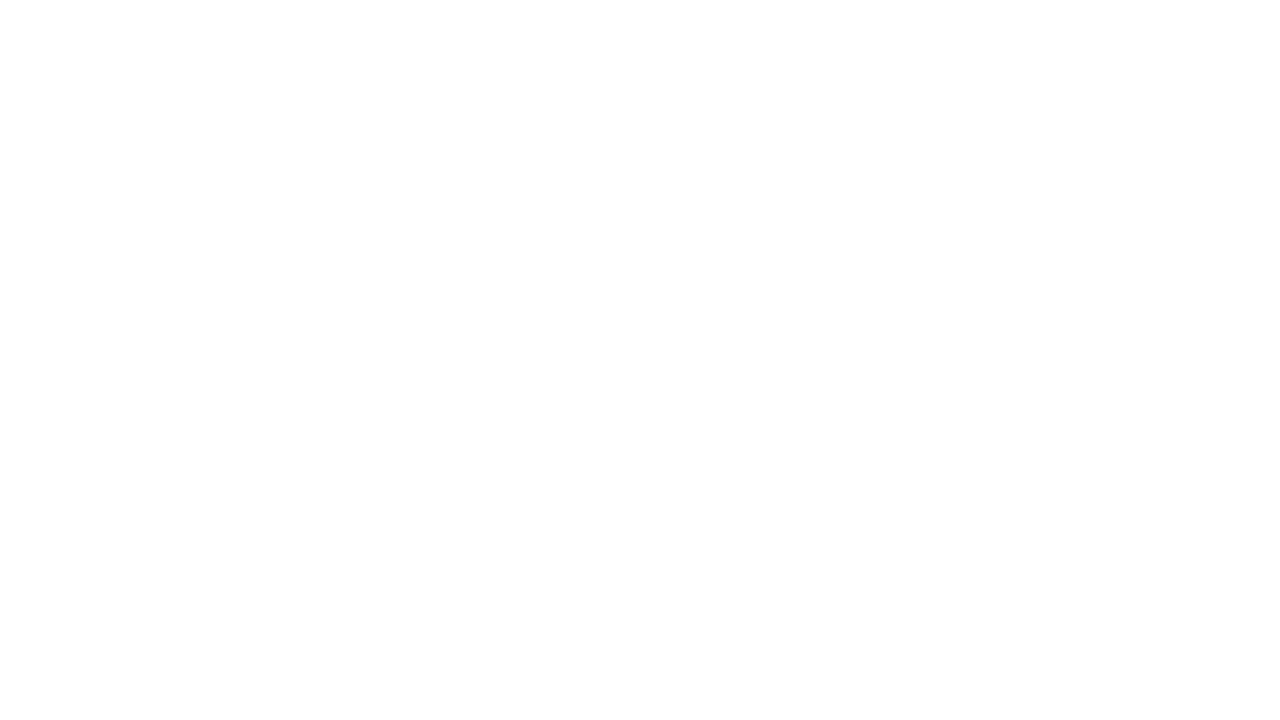
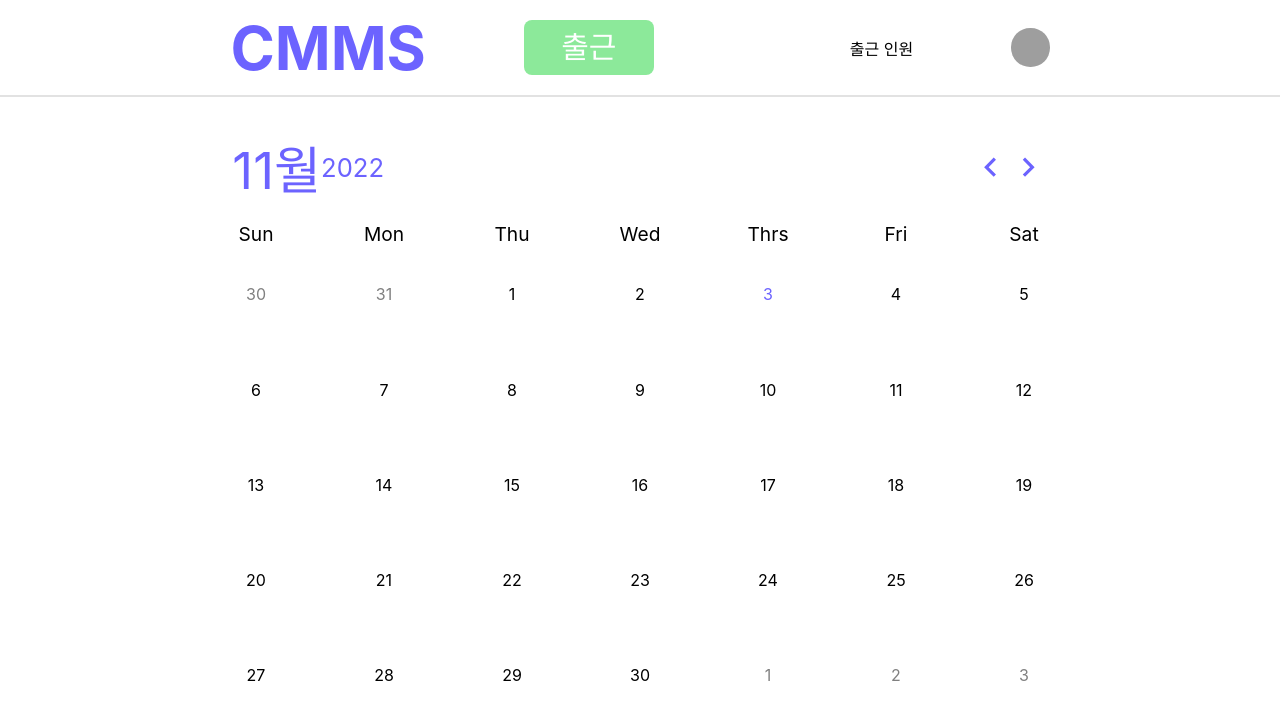
Before and after one commit to KOSA-MIDAS-4team/KOSA-MIDAS-4team-frontEnd, a React (Create React App) app: page / in a window 1280 px wide. Shown: the top 720 px of the page. Built offline with nearby package versions, Linux system fonts and the light colour scheme; grey boxes are pictures that could not be loaded.

Commit message:
ADD:메인페이지,헤더

```diff
--- a/package.json
+++ b/package.json
@@ -6,9 +6,13 @@
     "@testing-library/jest-dom": "^5.16.5",
     "@testing-library/react": "^13.4.0",
     "@testing-library/user-event": "^13.5.0",
+    "date-fns": "^2.29.3",
     "react": "^18.2.0",
     "react-dom": "^18.2.0",
+    "react-icons": "^4.6.0",
+    "react-router-dom": "^6.4.3",
     "react-scripts": "5.0.1",
+    "styled-components": "^5.3.6",
     "web-vitals": "^2.1.4"
   },
   "scripts": {
--- a/src/App.js
+++ b/src/App.js
@@ -1,5 +1,10 @@
+import Header from "./components/common/header";
+import Main from "./pages/main";
+
 function App() {
-  return <div></div>;
+  return (
+    <Main></Main>
+  );
 }
 
 export default App;
--- /dev/null
+++ b/src/components/Calender/Cells/cells.jsx
@@ -0,0 +1,55 @@
+import { startOfMonth, endOfMonth, startOfWeek, endOfWeek } from 'date-fns';
+import { isSameMonth, isSameDay, addDays, parse, format } from 'date-fns';
+import "./cells.style.css";
+
+const Cells = ({ currentMonth, selectedDate, onDateClick }) => {
+    const monthStart = startOfMonth(currentMonth);
+    const monthEnd = endOfMonth(monthStart);
+    const startDate = startOfWeek(monthStart);
+    const endDate = endOfWeek(monthEnd);
+
+    const rows = [];
+    let days = [];
+    let day = startDate;
+    let formattedDate = '';
+    console.log(day);
+    while (day <= endDate) {
+        for (let i = 0; i < 7; i++) {
+            formattedDate = format(day, 'd');
+            const cloneDay = day;
+            days.push(
+                <div
+                    className={`col cell ${
+                        !isSameMonth(day, monthStart)
+                            ? 'disabled'
+                            : isSameDay(day, selectedDate)
+                            ? 'selected'
+                            : 'valid'
+                    }`}
+                    key={day}
+                    onClick={() => onDateClick(parse(cloneDay))}
+                >
+                    <span
+                        className={
+                            format(currentMonth, 'M') !== format(day, 'M')
+                                ? 'text not-valid'
+                                : ''
+                        }
+                    >
+                        {formattedDate}
+                    </span>
+                </div>,
+            );
+            day = addDays(day, 1);
+        }
+        rows.push(
+            <div className="row" key={day}>
+                {days}
+            </div>,
+        );
+        days = [];
+    }
+    return <div className="body">{rows}</div>;
+};
+
+export default Cells
--- /dev/null
+++ b/src/components/Calender/Cells/cells.style.css
@@ -0,0 +1,23 @@
+.row{
+    display: flex;
+    height: 25%;
+}
+
+.col{
+    width: 74%;
+    text-align: center;
+}
+
+.body{
+    margin-top: 2%;
+    width: 100%;
+    height: 60%;
+}
+
+.disabled{
+    color: gray;
+}
+
+.selected{
+    color: #6C63FF;
+}
--- /dev/null
+++ b/src/components/Calender/days.jsx
@@ -0,0 +1,31 @@
+import { useState } from "react";
+import styled from "styled-components"
+
+const Days = () => {
+    const [date, setDate] = useState(['Sun', 'Mon', 'Thu', 'Wed', 'Thrs', 'Fri', 'Sat']);
+    return (
+        <DaysRow>
+        {date.map((data, index) => (
+            <DayBox>{data}</DayBox>
+        ))
+        }
+        </DaysRow>
+    )
+}
+
+const DaysRow = styled.div`
+    width: 100%;
+    height: 7%;
+    display: flex;
+    margin-left: auto;
+    margin-right: auto;
+    margin-top: 2%;
+`
+
+const DayBox = styled.div`
+    width: 74%;
+    text-align: center;
+    font-size: 1.5vw;
+`
+
+export default Days;
--- /dev/null
+++ b/src/components/common/header.jsx
@@ -0,0 +1,82 @@
+import styled from "styled-components"
+import { Link } from "react-router-dom"
+
+const Header = () => {
+    const IsCommuted = false;
+    const imgSrc  = '';
+    return (
+        <HeaderContainer>
+            <Items>
+                <Logo>CMMS</Logo>
+                {!IsCommuted ?
+                <>
+                <CommuteButton color="#8CE99A">출근</CommuteButton>
+                <TimeBox></TimeBox>
+                </>
+                :
+                <>
+                <CommuteButton color="#FF6B6B">퇴근</CommuteButton>
+                <TimeBox>출근한지 01:20:30</TimeBox>
+                </>}
+                <Nav>
+                    <a>출근 인원</a>
+                </Nav>
+                <User src={imgSrc === '' ? 'https://audition.hanbiton.com/images/common/img_default.jpg' : imgSrc}></User>
+            </Items>
+        </HeaderContainer>
+    )
+}
+
+const HeaderContainer = styled.div`
+    width: 100%;
+    height: 95px;
+    position: fixed;
+    top: 0;
+    border-bottom: 2px solid #E2E2E2;
+    display: flex;
+    align-items: center;
+    justify-content: center;
+    background-color: white;
+    z-index: 7;
+`
+
+const Items = styled.div`
+    width: 64%;
+    height: 100%;
+    display: flex;
+    align-items: center;
+    justify-content: space-between;
+`
+
+const Logo = styled.div`
+    font-size: 60px;
+    font-weight: 700;
+    color: #6C63FF;
+`
+
+const CommuteButton = styled.button`
+    width: 130px;
+    height: 55px;
+    color: white;
+    font-weight: 400;
+    font-size: 30px;
+    line-height: 36px;
+    background: ${(props) => (props.color)};
+    border-radius: 8px;
+    border: none;
+`
+
+const TimeBox = styled.div`
+    font-weight: 400;
+    font-size: 30px;
+`
+
+const Nav = styled.div`
+`
+
+const User = styled.img`
+    border-radius: 50%;
+    width: 3vw;
+    height: 3vw;
+`
+export default Header;
--- /dev/null
+++ b/src/pages/main.jsx
@@ -0,0 +1,86 @@
+import styled from 'styled-components'
+import Header from '../components/common/header';
+import { format, addMonths, subMonths } from "date-fns";
+import { useState } from 'react';
+import Days from '../components/Calender/days';
+import Cells from '../components/Calender/Cells/cells';
+import { MdOutlineNavigateNext } from "react-icons/md"
+import { MdOutlineNavigateBefore } from "react-icons/md";
+
+const Main = () => {
+    const [currentMonth, setCurrentMonth] = useState(new Date());
+    const [selectedMonth, setSelectedMonth] = useState(new Date());
+    const onDateClick = (day) => {
+        setSelectedMonth(day);
+    };
+    const prevMonth = () => {
+        setCurrentMonth(subMonths(currentMonth, 1));
+    };
+    const nextMonth = () => {
+        setCurrentMonth(addMonths(currentMonth, 1));
+    };
+    return (
+        <>
+        <Header />
+        <MainContainer>
+            <CalenderContainer>
+                <CalenderHeader>
+                    <DateBox>
+                        <Month>{format(currentMonth, "M")}월</Month>
+                        <Year>{format(currentMonth, "yyyy")}</Year>
+                    </DateBox>
+                    <Buttons>
+                        <MdOutlineNavigateBefore size={"3vw"} color={"#6C63FF"} onClick={prevMonth} />
+                        <MdOutlineNavigateNext size={"3vw"} color={"#6C63FF"} onClick={nextMonth} />
+                    </Buttons>
+                </CalenderHeader>
+
+                <Days />
+                <Cells currentMonth={currentMonth} selectedDate={selectedMonth} onDateClick={ondblclick} />
+            </CalenderContainer>
+        </MainContainer>
+        </>
+    )
+}
+
+const MainContainer = styled.div`
+    width: 100vw;
+    height: calc(100vh - 95px);
+    margin-top: 95px;
+    display: flex;
+    align-items: center;
+    justify-content: center;
+`
+
+const CalenderContainer = styled.div`
+    width: 70%;
+    height: 90%;
+    /* background-color: blue; */
+`
+const CalenderHeader = styled.div`
+    width: 91%;
+    display: flex;
+    justify-content: space-between;
+    margin: auto;
+`
+
+const Buttons = styled.div`
+    display: flex;
+    align-items: center;
+`
+
+const DateBox = styled.div`
+    display: flex;
+    align-items: center;
+`
+
+const Month = styled.div`
+    font-size: 4vw;
+    color: #6C63FF;
+`
+const Year = styled.div`
+    font-size: 2vw;
+    color: #6C63FF;
+`
+
+export default Main;
```
Also changed, not shown: 1 other file (tests, documents, lock files or other folders).
